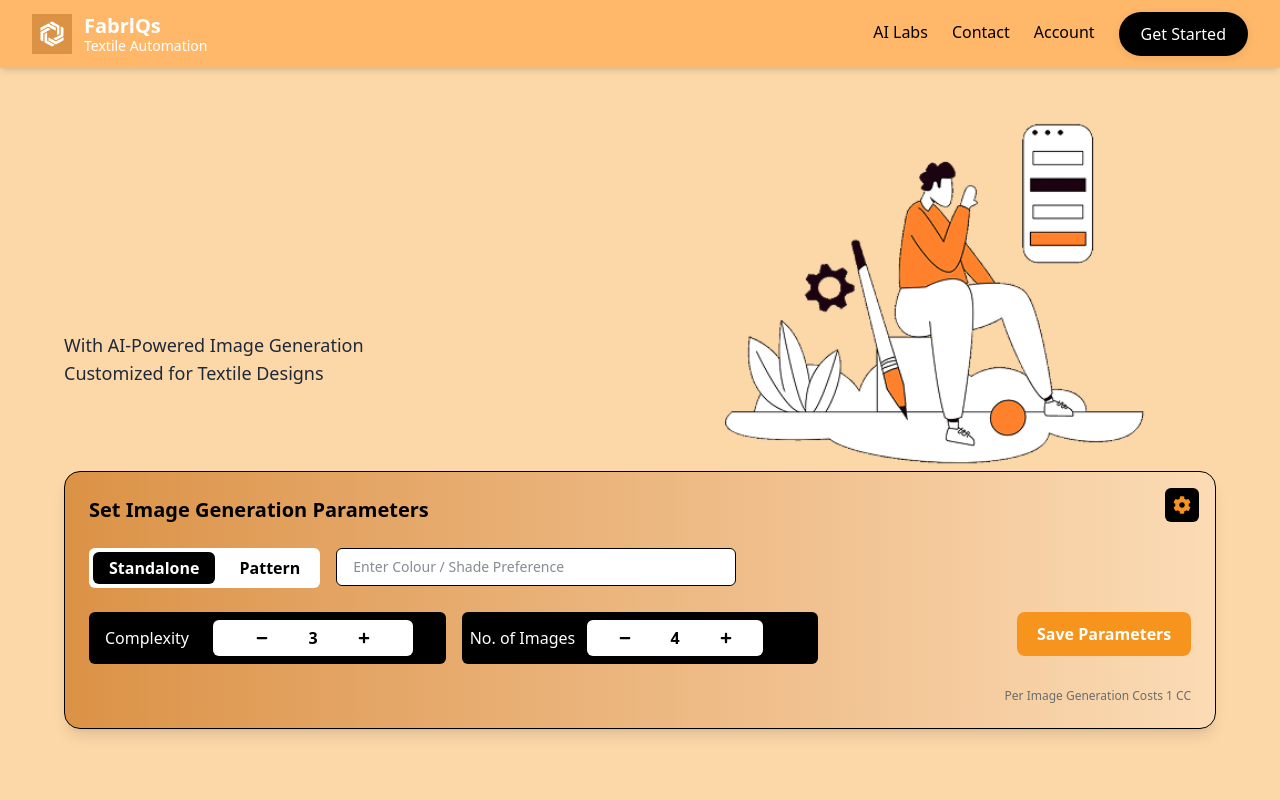
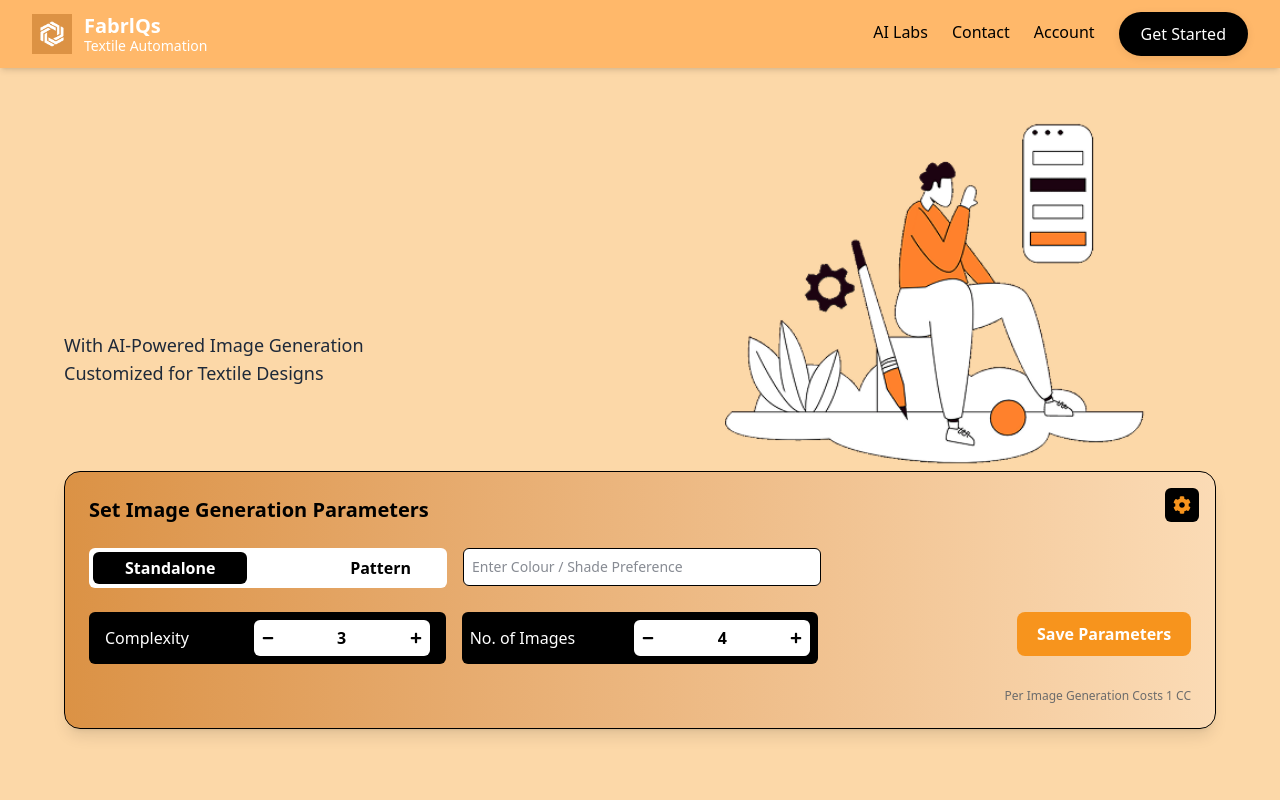
Before and after one commit to rahul9369/textileWebsite, a React (Vite) app: page /textileai in a window 1280 px wide. Shown: the top 800 px of the page. Built offline with nearby package versions, Linux system fonts and the light colour scheme; no server answers.

Commit message:
changes done

```diff
--- a/src/components/TextileDesign/textileGrid.jsx
+++ b/src/components/TextileDesign/textileGrid.jsx
@@ -70,9 +70,9 @@ export default function TextileDesignPage() {
           Set Image Generation Parameters
         </h2>
         <div className="grid sm:grid-cols-3 grid-cols-1 gap-2">
-          <div className="flex items-center gap-2 bg-black text-white px-4 py-2 rounded-md w-full sm:w-auto">
+          <div className="flex items-center gap-2 bg-black text-white px-2 py-2 rounded-md w-full sm:w-auto">
             <span className="mr-4 text-sm sm:text-base">Complexity</span>
-            <div className="bg-white rounded-md py-1 w-50 flex items-center justify-center">
+            <div className="bg-white rounded-md py-1 w-48 flex items-center justify-center ml-auto">
               <button
                 onClick={() => setComplexity((prev) => Math.max(1, prev - 1))}
                 disabled={complexity === 1}
@@ -94,7 +94,7 @@ export default function TextileDesignPage() {
           {/* No of Images */}
           <div className="flex items-center  bg-black text-white px-2 py-2 rounded-md w-full sm:w-auto ">
             <span className="mr-1 text-sm sm:text-base">No. of Images</span>
-            <div className="bg-white py-1 rounded-md w-44 flex items-center justify-center sm:ml-4 ml-2">
+            <div className="bg-white py-1 rounded-md w-48 flex items-center justify-center ml-auto">
               <button
                 onClick={() => setNumImages((prev) => Math.max(1, prev - 1))}
                 disabled={numImages === 1}
--- a/src/components/TextileDesign/textilePage.jsx
+++ b/src/components/TextileDesign/textilePage.jsx
@@ -83,47 +83,49 @@ export default function TextileDesignPage() {
 
         {/* Design Type */}
   <div className="flex flex-col sm:flex-row gap-3 sm:gap-4">
-          <div className="flex gap-2 bg-white rounded-md p-1 w-full sm:w-auto">
+  {/* Button Group */}
+  <div className="flex gap-2 bg-white rounded-md p-1 sm:w-[358px] w-[290px]">
     <button
       onClick={() => setDesignType("standalone")}
-              className={`px-4 py-1 rounded-md cursor-pointer font-semibold transition ${
-                designType === "standalone"
-                  ? "bg-black text-white"
-                  : "text-black"
-              }`}>
+      className={`px-8 py-1 rounded-md cursor-pointer font-semibold transition ${
+        designType === "standalone" ? "bg-black text-white" : "text-black"
+      }`}
+    >
       Standalone
     </button>
     <button
       onClick={() => setDesignType("pattern")}
-              className={`px-4 py-1 rounded-md cursor-pointer font-semibold transition ${
+      className={`ml-auto px-8 py-1 rounded-md cursor-pointer font-semibold transition ${
         designType === "pattern" ? "bg-black text-white" : "text-black"
-              }`}>
+      }`}
+    >
       Pattern
     </button>
   </div>
 
   {/* Shade input desktop */}
-          <div className="hidden sm:block flex-1 max-w-[400px]">
+  <div className="hidden sm:block w-[358px]">
     <input
       type="text"
       placeholder="Enter Colour / Shade Preference"
       value={shade}
       onChange={(e) => setShade(e.target.value)}
-              className="w-full px-4 py-2 rounded-md bg-white text-sm outline-none border border-black"
+      className="w-full px-2 py-2 rounded-md bg-white text-sm outline-none border border-black"
     />
   </div>
 </div>
 
+
         {/* Complexity + Images */}
-        <div className="grid grid-cols-3 gap-3 sm:gap-4">
+        <div className="grid sm:grid-cols-3 grid-cols-1 gap-3 sm:gap-4">
           {/* Complexity */}
-          <div className="flex items-center gap-2 bg-black text-white px-4 py-2 rounded-md w-full sm:w-auto">
+          <div className="flex items-center gap-2 bg-black text-white sm:px-4 px-2 py-2 rounded-md w-full sm:w-auto">
             <span className="mr-4 text-sm sm:text-base">Complexity</span>
-            <div className="bg-white rounded-md py-1 w-50 flex items-center justify-center">
+            <div className="bg-white rounded-md py-1 sm:w-44 w-52 flex items-center justify-center ml-auto">
               <button
                 onClick={() => setComplexity((prev) => Math.max(1, prev - 1))}
                 disabled={complexity === 1}
-                className="text-black px-2 py-1 font-bold disabled:opacity-50 disabled:cursor-not-allowed hover:bg-gray-200">
+                className="text-black px-2 py-1 font-bold disabled:opacity-50 disabled:cursor-not-allowed hover:bg-gray-200 mr-auto">
                 <FaMinus size={12} />
               </button>
               <span className="text-black px-8 py-0.5 font-semibold">
@@ -132,7 +134,7 @@ export default function TextileDesignPage() {
               <button
                 onClick={() => setComplexity((prev) => Math.min(10, prev + 1))}
                 disabled={complexity === 10}
-                className="text-black px-2 py-1 font-bold disabled:opacity-50 disabled:cursor-not-allowed hover:bg-gray-200">
+                className="text-black px-2 py-1 font-bold disabled:opacity-50 disabled:cursor-not-allowed hover:bg-gray-200 ml-auto">
                 <FaPlus size={12} />
               </button>
             </div>
@@ -141,11 +143,11 @@ export default function TextileDesignPage() {
           {/* No of Images */}
           <div className="flex items-center gap-2 bg-black text-white px-2 py-2 rounded-md w-full sm:w-auto">
             <span className="mr-1 text-sm sm:text-base">No. of Images</span>
-            <div className="bg-white py-1 rounded-md w-44 flex items-center justify-center">
+            <div className="bg-white py-1 rounded-md w-44 flex items-center justify-center ml-auto">
               <button
                 onClick={() => setNumImages((prev) => Math.max(1, prev - 1))}
                 disabled={numImages === 1}
-                className="text-black px-2 py-1 font-bold disabled:opacity-50 disabled:cursor-not-allowed hover:bg-gray-200">
+                className="text-black px-2 py-1 font-bold disabled:opacity-50 disabled:cursor-not-allowed hover:bg-gray-200 mr-auto">
                 <FaMinus size={12} />
               </button>
               <span className="text-black px-8 py-0.5 font-semibold">
@@ -154,7 +156,7 @@ export default function TextileDesignPage() {
               <button
                 onClick={() => setNumImages((prev) => Math.min(10, prev + 1))}
                 disabled={numImages === 10}
-                className="text-black px-2 py-1 font-bold disabled:opacity-50 disabled:cursor-not-allowed hover:bg-gray-200">
+                className="text-black px-2 py-1 font-bold disabled:opacity-50 disabled:cursor-not-allowed hover:bg-gray-200 ml-auto">
                 <FaPlus size={12} />
               </button>
             </div>
```
Lines whose indentation alone changed are shown as unchanged.
